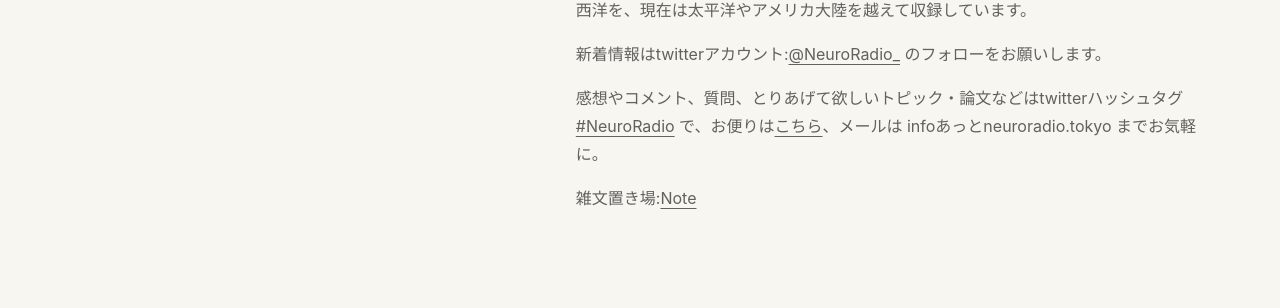
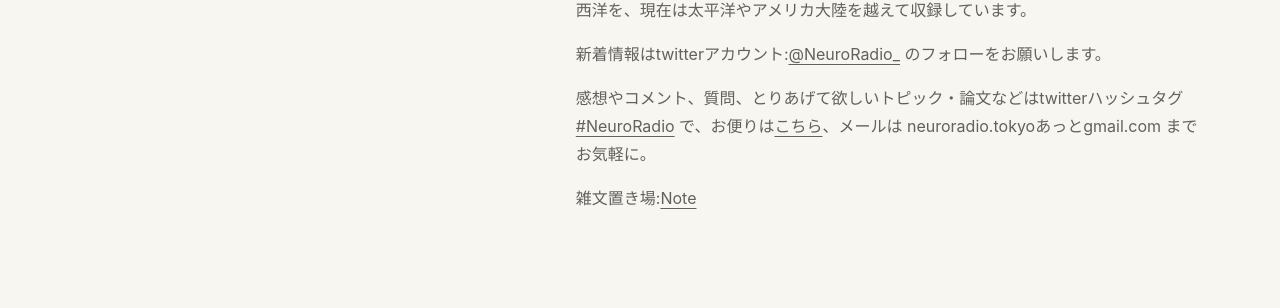
Before and after one commit to yfujis/neuroradio.github.io, a Jekyll site: the page built from index.html, in a window 1280 px wide and 900 px high, scrolled down 886 px. Shown: the part 144-452 px from the top of the window. Built offline with Jekyll 4.4.1, drawn with Linux system fonts in a browser that asks for light colours.

Commit message:
Changes to be committed: 	modified:   index.html

```diff
--- a/index.html
+++ b/index.html
@@ -38,7 +38,7 @@ summary: 神経科学者による日本語Podcast。最新回、エピソード
     <div class="about-grid">
       <p>NeuroRadioは神経科学者の<a href="https://twitter.com/KentaM_Hagihara">KentaM_Hagihara</a>、<a href="https://twitter.com/tak_miyawaki">tak_miyawaki</a>、<a href="https://twitter.com/yfujishima_">yfujishima_</a> が神経科学の新着論文、研究業界、海外での研究生活等、様々な話題を語るPodcast。以前は大西洋を、現在は太平洋やアメリカ大陸を越えて収録しています。</p>
       <p>新着情報はtwitterアカウント:<a href="https://twitter.com/NeuroRadio_">@NeuroRadio_</a> のフォローをお願いします。</p>
-      <p>感想やコメント、質問、とりあげて欲しいトピック・論文などはtwitterハッシュタグ <a href="https://twitter.com/hashtag/NeuroRadio">#NeuroRadio</a> で、お便りは<a href="{{ '/otayori/' | relative_url }}">こちら</a>、メールは infoあっとneuroradio.tokyo までお気軽に。</p>
+      <p>感想やコメント、質問、とりあげて欲しいトピック・論文などはtwitterハッシュタグ <a href="https://twitter.com/hashtag/NeuroRadio">#NeuroRadio</a> で、お便りは<a href="{{ '/otayori/' | relative_url }}">こちら</a>、メールは neuroradio.tokyoあっとgmail.com までお気軽に。</p>
       <p>雑文置き場:<a href="https://note.com/neuroradio">Note</a></p>
     </div>
   </section>
```
